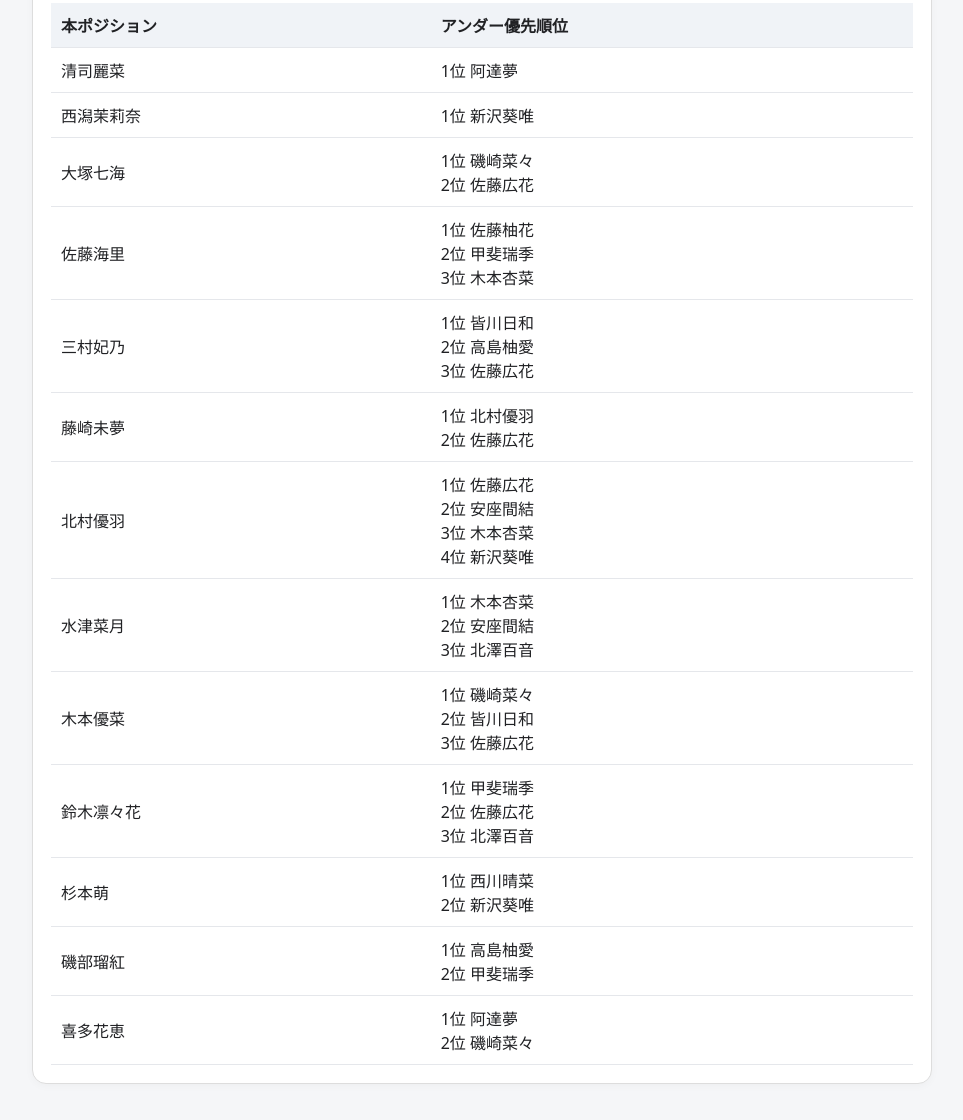
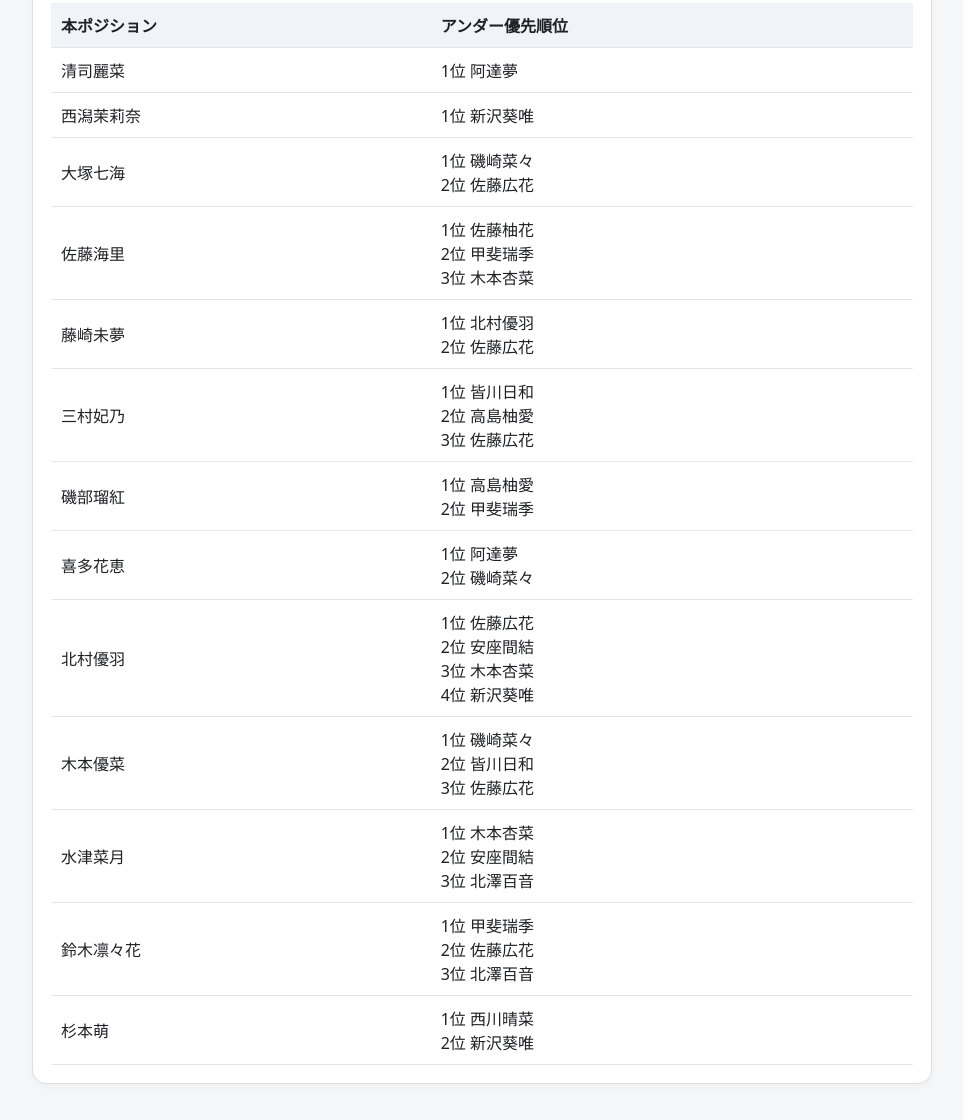
Before and after one commit to Tyorappe/NGT48-position-tool, a plain HTML site: page index.html in a window 1280 px wide. Shown: the part 762-1882 px from the top of the page, without its empty margins (158-1121 px from the left). Drawn offline with Linux system fonts and the light colour scheme.

Commit message:
Update index.html

```diff
--- a/index.html
+++ b/index.html
@@ -30,15 +30,15 @@ const positionPrefs={
 '西潟茉莉奈':['新沢葵唯'],
 '大塚七海':['磯崎菜々','佐藤広花'],
 '佐藤海里':['佐藤柚花','甲斐瑞季','木本杏菜'],
+'藤崎未夢':['北村優羽','佐藤広花'],
 '三村妃乃':['皆川日和','高島柚愛','佐藤広花'],
-'藤崎未夢':['北村優羽','佐藤広花'],
+'磯部瑠紅':['高島柚愛','甲斐瑞季'],
+'喜多花恵':['阿達夢','磯崎菜々'],
 '北村優羽':['佐藤広花','安座間結','木本杏菜','新沢葵唯'],
+'木本優菜':['磯崎菜々','皆川日和','佐藤広花'],
 '水津菜月':['木本杏菜','安座間結','北澤百音'],
-'木本優菜':['磯崎菜々','皆川日和','佐藤広花'],
 '鈴木凛々花':['甲斐瑞季','佐藤広花','北澤百音'],
-'杉本萌':['西川晴菜','新沢葵唯'],
-'磯部瑠紅':['高島柚愛','甲斐瑞季'],
-'喜多花恵':['阿達夢','磯崎菜々']
+'杉本萌':['西川晴菜','新沢葵唯']
 };
 const allPositions=Object.keys(positionPrefs);
 function splitNames(s){return [...new Set(s.split(/[、,，\n\r・;；]+/).map(x=>x.trim()).filter(Boolean))]}
```
